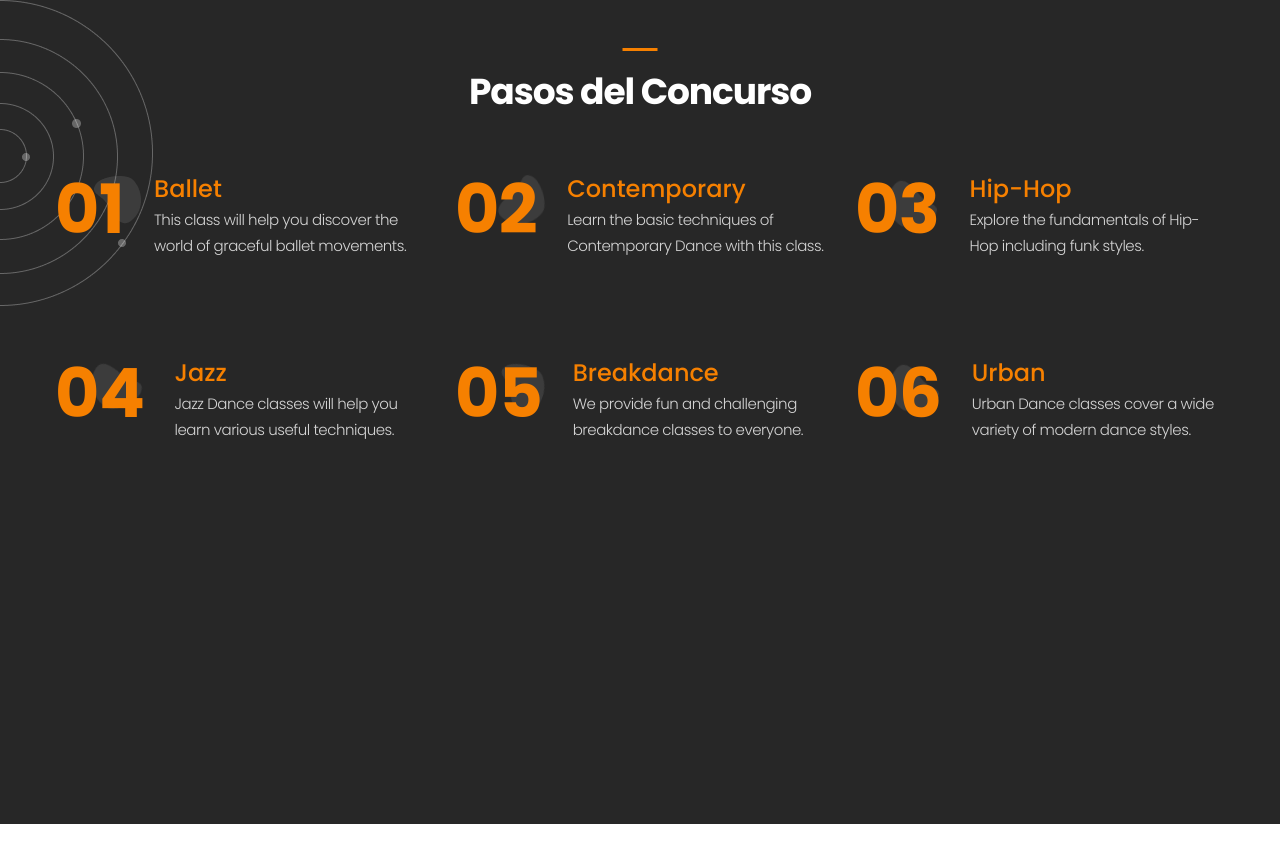
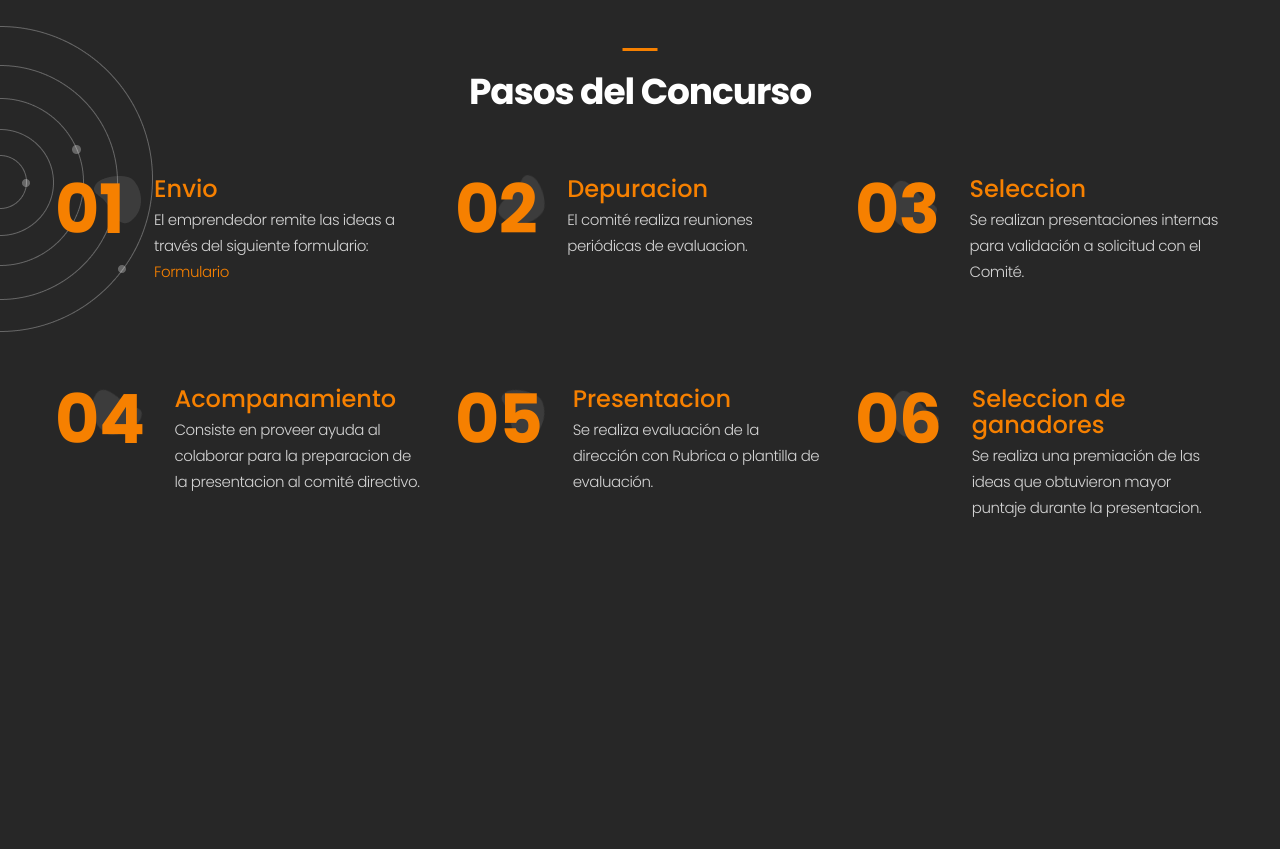
Before and after one commit to frank049/page-comite-ideas-cm, a plain HTML site: page index.html in a window 1280 px wide. Shown: the part 1117-1966 px from the top of the page. Before the commit the page ends 1941 px from the top, so only its background shows below. Drawn offline with Linux system fonts and the light colour scheme.

```diff
--- a/index.html
+++ b/index.html
@@ -92,8 +92,8 @@
                 <div class="box-icon-inner icon-vector-4"><span class="number-xl color-mode-2 ">01</span>
                 </div>
                 <div class="box-icon-caption">
-                  <h4><a href="#">Ballet</a></h4>
-                  <p>This class will help you discover the world of graceful ballet movements.</p>
+                  <h4><a href="#">Envio</a></h4>
+                  <p>El emprendedor remite las ideas a través del siguiente formulario: <a href="https://forms.office.com/r/DMHRuUuzkv">Formulario</a> </p>
                 </div>
               </div>
             </div>
@@ -102,8 +102,8 @@
                 <div class="box-icon-inner icon-vector-5"><span class="number-xl color-mode-2">02</span>
                 </div>
                 <div class="box-icon-caption">
-                  <h4><a href="#">Contemporary</a></h4>
-                  <p>Learn the basic techniques of Contemporary Dance with this class.</p>
+                  <h4><a href="#">Depuracion</a></h4>
+                  <p>El comité realiza reuniones periódicas de evaluacion.</p>
                 </div>
               </div>
             </div>
@@ -112,8 +112,8 @@
                 <div class="box-icon-inner icon-vector-6"><span class="number-xl color-mode-2">03</span>
                 </div>
                 <div class="box-icon-caption">
-                  <h4><a href="#">Hip-Hop</a></h4>
-                  <p>Explore the fundamentals of Hip-Hop including funk styles.</p>
+                  <h4><a href="#">Seleccion</a></h4>
+                  <p>Se realizan presentaciones internas para validación a solicitud con el Comité. </p>
                 </div>
               </div>
             </div>
@@ -122,8 +122,8 @@
                 <div class="box-icon-inner icon-vector-7"><span class="number-xl color-mode-2">04</span>
                 </div>
                 <div class="box-icon-caption">
-                  <h4><a href="#">Jazz</a></h4>
-                  <p>Jazz Dance classes will help you learn various useful techniques.</p>
+                  <h4><a href="#">Acompanamiento</a></h4>
+                  <p>Consiste en proveer ayuda al colaborar para la preparacion de la presentacion al comité directivo. </p>
                 </div>
               </div>
             </div>
@@ -132,8 +132,8 @@
                 <div class="box-icon-inner icon-vector-8"><span class="number-xl color-mode-2">05</span>
                 </div>
                 <div class="box-icon-caption">
-                  <h4><a href="#">Breakdance</a></h4>
-                  <p>We provide fun and challenging breakdance classes to everyone.</p>
+                  <h4><a href="#">Presentacion</a></h4>
+                  <p>Se realiza evaluación de la dirección con Rubrica o plantilla de evaluación.</p>
                 </div>
               </div>
             </div>
@@ -142,8 +142,8 @@
                 <div class="box-icon-inner icon-vector-6"><span class="number-xl color-mode-2">06</span>
                 </div>
                 <div class="box-icon-caption">
-                  <h4><a href="#">Urban</a></h4>
-                  <p>Urban Dance classes cover a wide variety of modern dance styles.</p>
+                  <h4><a href="#">Seleccion de ganadores</a></h4>
+                  <p>Se realiza una premiación de las ideas que obtuvieron mayor puntaje durante la presentacion.</p>
                 </div>
               </div>
             </div>
```
